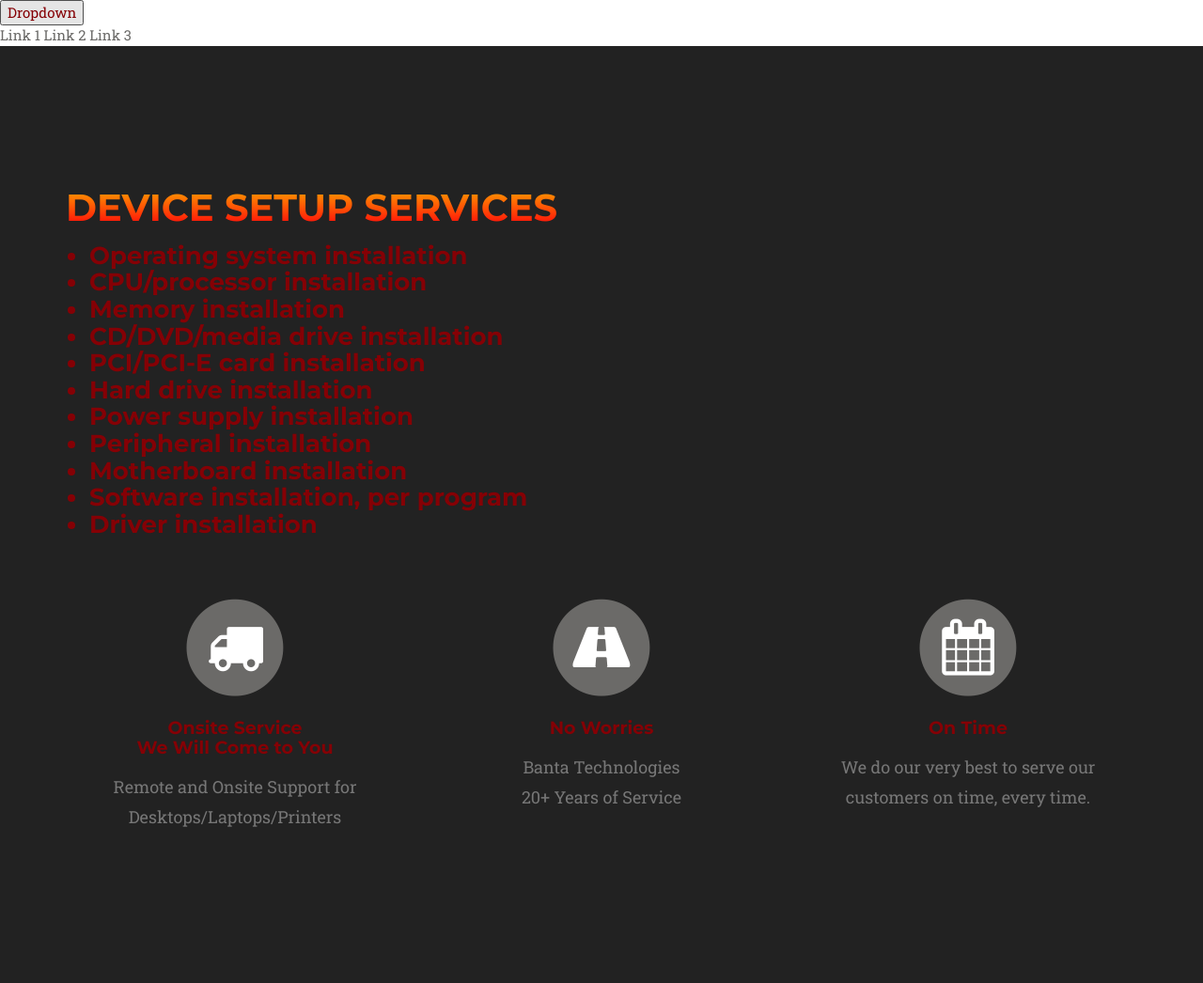
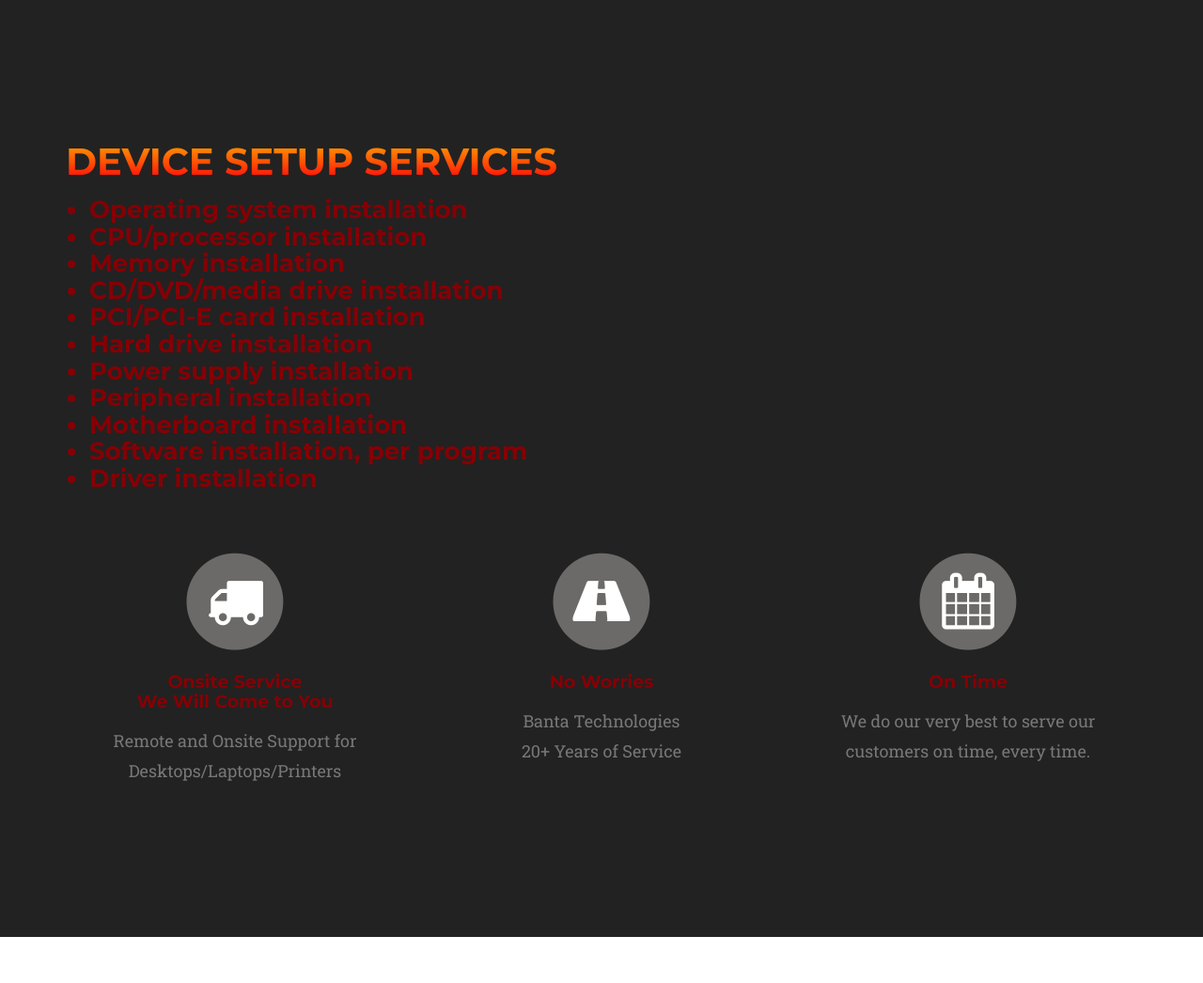
Before and after one commit to Banta-Technologies/bantatechnologies, a Jekyll site: the page built from devicesetup.md, in a window 1280 px wide. Shown: the whole page at 94% size. Built offline with Jekyll 4.4.1, drawn with Linux system fonts in a browser that asks for light colours; some web fonts are replaced; after the commit the page ends 997 px from its top, so only the background shows below that.

Commit message:
Changed services.html - removed more

```diff
--- a/_includes/device.html
+++ b/_includes/device.html
@@ -1,13 +1,4 @@
-<!-- Services Section -->
-<div class="dropdown">
-  <button class="dropbtn">Dropdown</button>
-  <div class="dropdown-content">
-    <a href="#">Link 1</a>
-    <a href="#">Link 2</a>
-    <a href="#">Link 3</a>
-  </div>
-</div>
-
+<!-- Device Setup Section -->
     <section id="services" class="bg-darkest-gray">
         <div class="container">
             <div class="row">
--- a/_includes/header.html
+++ b/_includes/header.html
@@ -29,7 +29,11 @@
                     </li>
 
                     <li>
-                        <a>| Managed Services | Customer Support |</a>
+                        <a>Remote Support</a>
+                    </li>
+
+                    <li>
+                        <a href="devicesetup">Device Setup</a>
                     </li>
 
                     <li>
```
